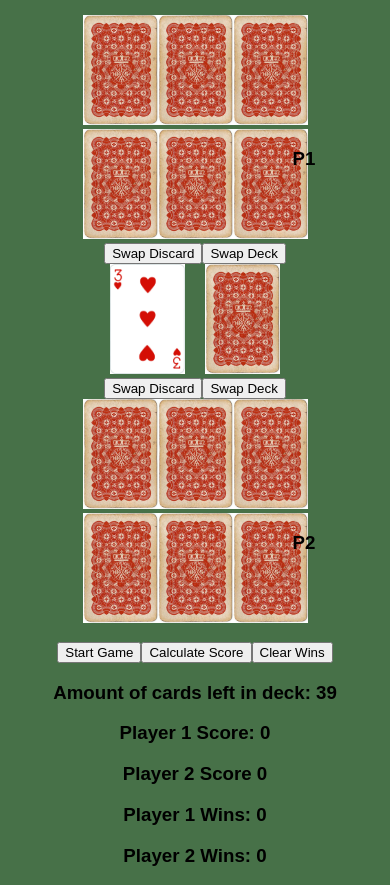
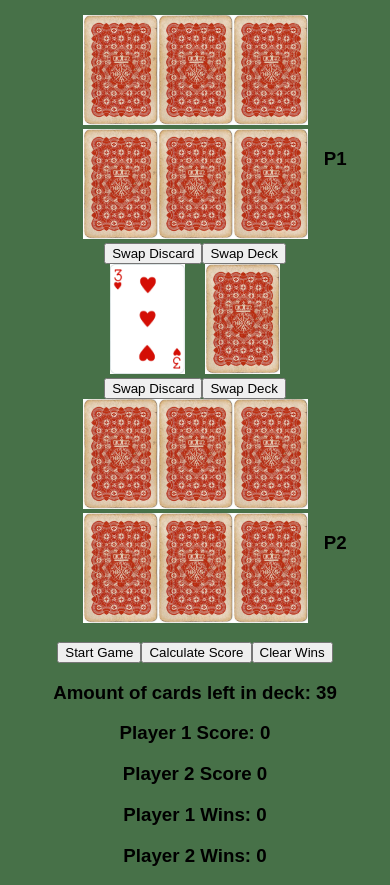
Before and after one commit to BenMortensenTTS/Golf, a React (Create React App) app: page / in a window 390 px wide. Built offline with nearby package versions, Linux system fonts and the light colour scheme.

Commit message:
another quick change

```diff
--- a/src/App.css
+++ b/src/App.css
@@ -43,7 +43,7 @@ img {
 @media (max-width: 760px){
 	#p2 {
 	position: absolute;
-	margin-left: 75%;
+	margin-left: 83%;
 	}
 }
 
@@ -59,6 +59,6 @@ img {
 @media (max-width: 760px) {
 	#p1 {
 	position: absolute;
-	margin-left: 75%;
+	margin-left: 83%;
 	}
 }
```
